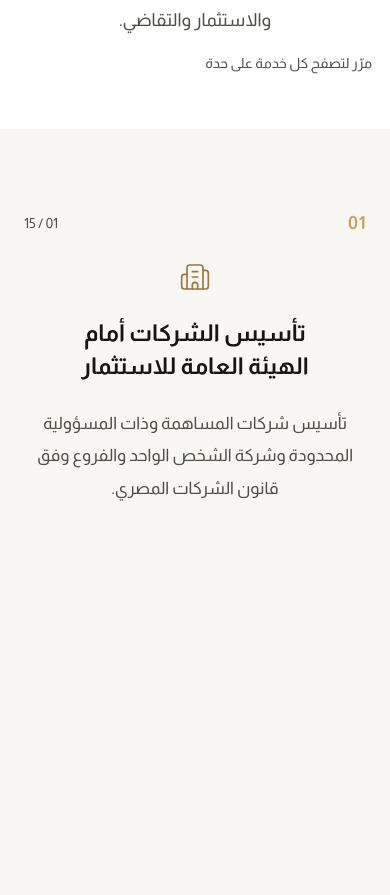
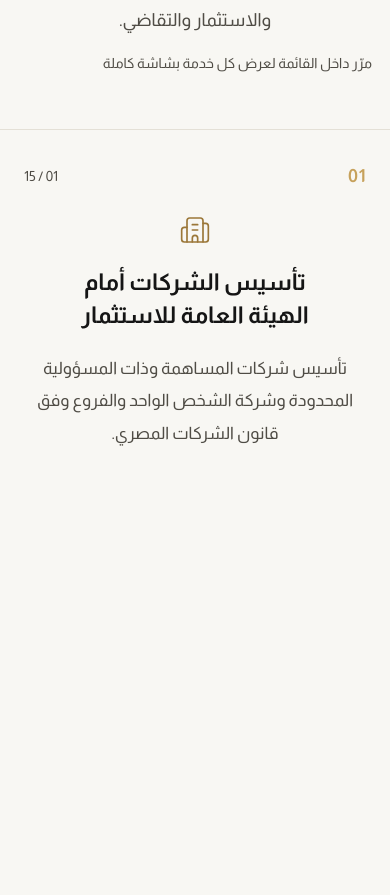
Before and after one commit to YousefMH/hamza-partners, a React (Vite) app: page / in a window 390 px wide. Shown: the part 1062-1957 px from the top of the page. Built offline with nearby package versions, Linux system fonts and the light colour scheme.

Commit message:
fix: restore mobile services with isolated snap scroller
Remove document-level scroll-snap that blanked panels and broke page
scroll. Mobile now uses a self-contained 100dvh snap track with opaque
ivory panels; desktop grid unchanged. Verified with Playwright mobile
and desktop smoke checks.

```diff
--- a/package.json
+++ b/package.json
@@ -25,6 +25,7 @@
     "@types/react-dom": "^19.2.7",
     "@vitejs/plugin-react": "^6.1.1",
     "oxlint": "^1.81.0",
+    "playwright": "^1.49.0",
     "tailwindcss": "^4.3.3",
     "typescript": "~6.0.2",
     "vite": "^8.3.0"
--- a/src/components/Services.tsx
+++ b/src/components/Services.tsx
@@ -17,13 +17,91 @@ import {
 } from '@/lib/motion'
 import { cn } from '@/lib/cn'
 
+function ServiceCardContent({
+  service,
+  index,
+  total,
+  mobile,
+}: {
+  service: (typeof services)[number]
+  index: number
+  total: number
+  mobile?: boolean
+}) {
+  return (
+    <>
+      <div
+        className={cn(
+          'mb-1 flex w-full items-center justify-between gap-6',
+          mobile && 'mx-auto mb-0 max-w-sm',
+        )}
+      >
+        <span
+          className={cn(
+            'font-display font-bold tracking-wide text-gold',
+            mobile ? 'text-lg' : 'text-base',
+          )}
+        >
+          {service.number}
+        </span>
+        {mobile ? (
+          <span className="font-display text-sm text-muted tabular-nums">
+            {String(index + 1).padStart(2, '0')} / {String(total).padStart(2, '0')}
+          </span>
+        ) : (
+          <ServiceIcon
+            name={service.icon}
+            className="size-5 shrink-0 text-muted transition-colors group-hover:text-gold"
+          />
+        )}
+      </div>
+
+      {mobile && (
+        <div className="mx-auto flex justify-center" aria-hidden="true">
+          <ServiceIcon name={service.icon} className="size-8 text-gold-dark" />
+        </div>
+      )}
+
+      <h3
+        className={cn(
+          'font-display text-charcoal',
+          mobile
+            ? 'mx-auto max-w-sm text-[clamp(1.45rem,5.5vw,1.85rem)] leading-[1.45]'
+            : 'text-lg leading-[1.65] md:text-xl',
+        )}
+      >
+        {service.title}
+      </h3>
+
+      <p
+        className={cn(
+          'body-copy text-base',
+          mobile && 'mx-auto max-w-sm text-[1.05rem] leading-[1.85]',
+        )}
+      >
+        {service.shortDescription}
+      </p>
+
+      <span
+        className={cn(
+          'mt-auto inline-flex items-center gap-3 pt-2 text-base font-bold text-gold-dark transition-colors group-hover:text-charcoal',
+          mobile ? 'justify-center pt-4' : 'justify-center lg:justify-start',
+        )}
+      >
+        {siteConfig.cta.discoverMore}
+        <ArrowLeft size={16} strokeWidth={1.5} aria-hidden="true" />
+      </span>
+    </>
+  )
+}
+
 export function Services() {
   const reduce = useReducedMotion()
   const total = services.length
 
   return (
-    <section id="services" className="bg-white lg:section-pad" aria-labelledby="services-heading">
-      <div className="container-editorial section-pad pb-6 lg:pb-0">
+    <section id="services" className="bg-ivory lg:bg-white lg:section-pad" aria-labelledby="services-heading">
+      <div className="container-editorial section-pad pb-4 lg:pb-0">
         <motion.div
           className="max-w-2xl"
           variants={readingStagger(reduce, staggerContainer)}
@@ -47,19 +125,58 @@ export function Services() {
           <motion.p variants={readingVariants(reduce, fadeUpSoft)} className="lede">
             خبرات قانونية متخصصة تغطي احتياجات الأعمال والاستثمار والتقاضي.
           </motion.p>
-          <p className="mt-4 text-sm text-muted lg:hidden">مرّر لتصفح كل خدمة على حدة</p>
+          <p className="mt-4 text-sm text-muted lg:hidden">مرّر داخل القائمة لعرض كل خدمة بشاشة كاملة</p>
         </motion.div>
       </div>
 
       {/*
-        Mobile / tablet: one full-viewport panel per service with scroll-snap.
-        Desktop (lg+): classic editorial grid.
+        Mobile: self-contained snap scroller (does NOT touch document scroll).
+        Panels stay fully opaque — no entrance fade that leaves blank white screens.
       */}
+      <div className="hidden max-lg:block">
+        <div
+          className="services-mobile-scroller mx-auto max-w-lg border-y border-border"
+          role="region"
+          aria-label="قائمة مجالات العمل"
+        >
+          {services.map((service, index) => (
+            <article
+              key={service.id}
+              className={cn(
+                'services-mobile-panel relative flex flex-col justify-center gap-5 px-6 pb-12 pt-8 text-center',
+                index % 2 === 0 ? 'bg-ivory' : 'bg-[#f3f1ea]',
+              )}
+            >
+              <Link
+                to={`/services/${service.slug}`}
+                className="group flex h-full flex-col justify-center gap-5"
+              >
+                <ServiceCardContent
+                  service={service}
+                  index={index}
+                  total={total}
+                  mobile
+                />
+              </Link>
+              {index < total - 1 && (
+                <span
+                  className="pointer-events-none absolute inset-x-0 bottom-4 flex flex-col items-center gap-1"
+                  aria-hidden="true"
+                >
+                  <span className="text-[0.65rem] font-bold tracking-wide text-gold-dark/70">
+                    التالي
+                  </span>
+                  <span className="service-scroll-cue h-6 w-px bg-gradient-to-b from-gold to-transparent" />
+                </span>
+              )}
+            </article>
+          ))}
+        </div>
+      </div>
+
+      {/* Desktop editorial grid */}
       <motion.ul
-        className={cn(
-          'services-snap-list',
-          'lg:container-editorial lg:section-body lg:grid lg:grid-cols-2 lg:border-t lg:border-border xl:grid-cols-3',
-        )}
+        className="container-editorial section-body hidden grid-cols-2 border-t border-border lg:grid xl:grid-cols-3"
         variants={readingStagger(reduce, staggerList)}
         initial={reduce ? false : 'hidden'}
         whileInView="visible"
@@ -69,58 +186,13 @@ export function Services() {
           <motion.li
             key={service.id}
             variants={readingVariants(reduce, fadeUp)}
-            className={cn(
-              'service-snap-panel group relative',
-              'border-b border-border lg:odd:border-e xl:border-e xl:[&:nth-child(3n)]:border-e-0',
-              index % 2 === 0 ? 'max-lg:bg-ivory' : 'max-lg:bg-white',
-            )}
+            className="group border-b border-border odd:border-e xl:border-e xl:[&:nth-child(3n)]:border-e-0"
           >
             <Link
               to={`/services/${service.slug}`}
-              className={cn(
-                'relative flex h-full flex-col transition-colors duration-300',
-                'max-lg:min-h-[100svh] max-lg:justify-center max-lg:gap-6 max-lg:px-6 max-lg:pb-14 max-lg:pt-[calc(3.5rem+1.5rem)] max-lg:text-center',
-                'p-6 text-center md:gap-5 md:p-8 lg:gap-5 lg:text-start lg:hover:bg-ivory',
-              )}
+              className="flex h-full flex-col gap-5 p-8 text-start transition-colors duration-300 hover:bg-ivory"
             >
-              <div className="mb-1 flex w-full items-center justify-between gap-6 max-lg:mx-auto max-lg:mb-0 max-lg:max-w-sm">
-                <span className="font-display text-base font-bold tracking-wide text-gold max-lg:text-lg">
-                  {service.number}
-                </span>
-                <span className="font-display text-sm text-muted tabular-nums lg:hidden">
-                  {String(index + 1).padStart(2, '0')} / {String(total).padStart(2, '0')}
-                </span>
-                <ServiceIcon
-                  name={service.icon}
-                  className="hidden size-5 shrink-0 text-muted transition-colors group-hover:text-gold lg:block"
-                />
-              </div>
-              <div className="mx-auto flex justify-center lg:hidden" aria-hidden="true">
-                <ServiceIcon name={service.icon} className="size-8 text-gold-dark" />
-              </div>
-
-              <h3 className="font-display text-lg leading-[1.65] text-charcoal max-lg:mx-auto max-lg:max-w-sm max-lg:text-[clamp(1.45rem,5.5vw,1.85rem)] max-lg:leading-[1.45] md:text-xl">
-                {service.title}
-              </h3>
-
-              <p className="body-copy text-base max-lg:mx-auto max-lg:max-w-sm max-lg:text-[1.05rem] max-lg:leading-[1.85]">
-                {service.shortDescription}
-              </p>
-
-              <span className="mt-auto inline-flex items-center justify-center gap-3 pt-2 text-base font-bold text-gold-dark transition-colors group-hover:text-charcoal max-lg:pt-4 lg:justify-start">
-                {siteConfig.cta.discoverMore}
-                <ArrowLeft size={16} strokeWidth={1.5} aria-hidden="true" />
-              </span>
-
-              {/* Mobile scroll cue — not on the last panel */}
-              {index < total - 1 && (
-                <span
-                  className="pointer-events-none absolute inset-x-0 bottom-5 flex justify-center lg:hidden"
-                  aria-hidden="true"
-                >
-                  <span className="service-scroll-cue h-8 w-px bg-gradient-to-b from-gold/80 to-transparent" />
-                </span>
-              )}
+              <ServiceCardContent service={service} index={index} total={total} />
             </Link>
           </motion.li>
         ))}
--- a/src/index.css
+++ b/src/index.css
@@ -260,18 +260,25 @@
   }
 
   /*
-    Mobile / tablet services: one full-viewport panel per practice area.
-    Document scroll snaps so each swipe lands on the next service.
+    Mobile services: isolated snap scroller — never set scroll-snap on <html>,
+    which breaks page scroll and leaves blank panels.
   */
-  @media (max-width: 1023px) {
-    html {
-      scroll-snap-type: y proximity;
+  .services-mobile-scroller {
+    height: 100svh;
+    height: 100dvh;
+    overflow-x: hidden;
+    overflow-y: auto;
+    overscroll-behavior-y: contain;
+    scroll-snap-type: y mandatory;
+    -webkit-overflow-scrolling: touch;
   }
 
-    .service-snap-panel {
+  .services-mobile-panel {
+    box-sizing: border-box;
+    min-height: 100%;
+    height: 100%;
     scroll-snap-align: start;
     scroll-snap-stop: always;
-      scroll-margin-top: 0;
   }
 
   .service-scroll-cue {
@@ -279,18 +286,25 @@
   }
 
   @media (prefers-reduced-motion: reduce) {
-      html {
+    .services-mobile-scroller {
       scroll-snap-type: none;
     }
 
-      .service-snap-panel {
+    .services-mobile-panel {
       scroll-snap-align: none;
       scroll-snap-stop: normal;
+      min-height: auto;
+      height: auto;
+      padding-block: 2.5rem;
+    }
+
+    .services-mobile-scroller {
+      height: auto;
+      max-height: none;
     }
 
     .service-scroll-cue {
       animation: none;
-      }
     }
   }
 
```
Also changed, not shown: 1 other file (tests, documents, lock files or other folders). Lines whose indentation alone changed are shown as unchanged.
